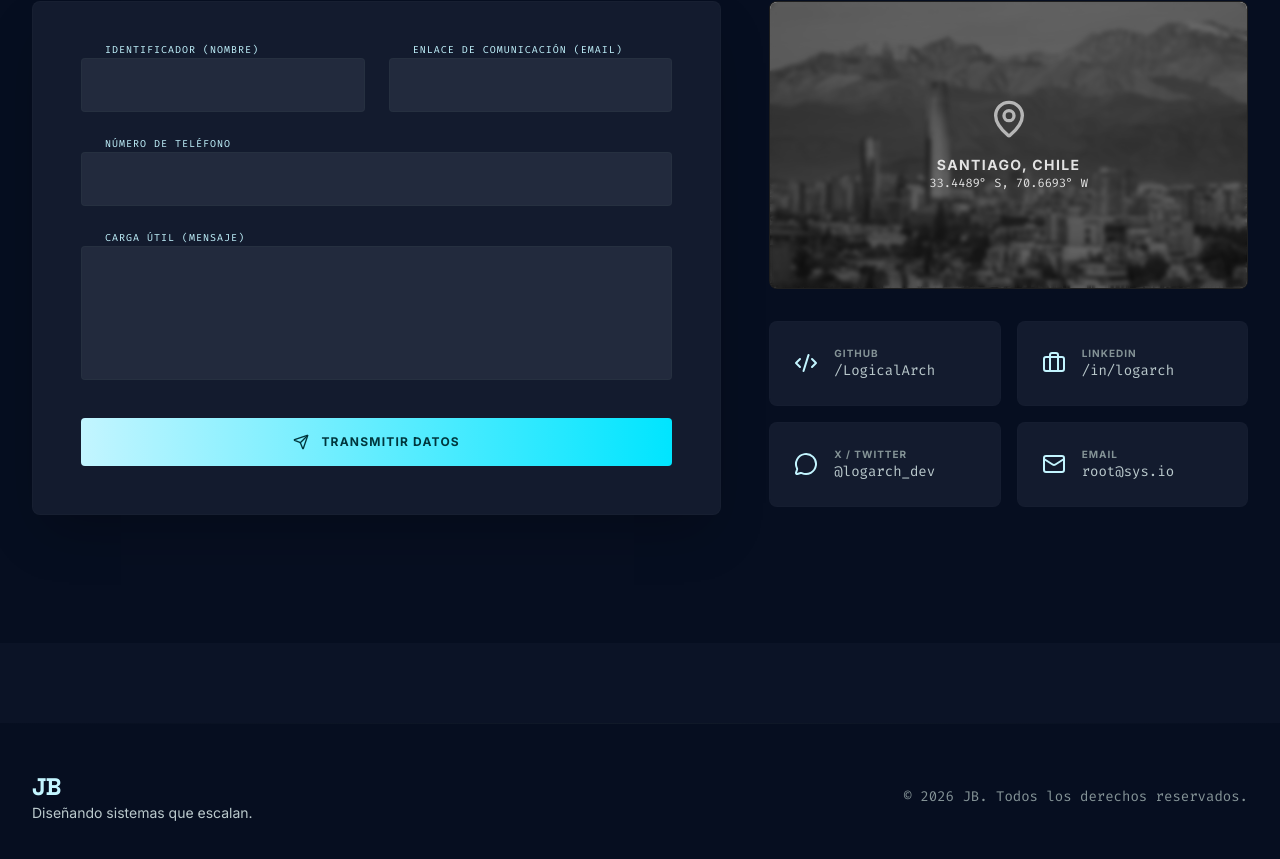
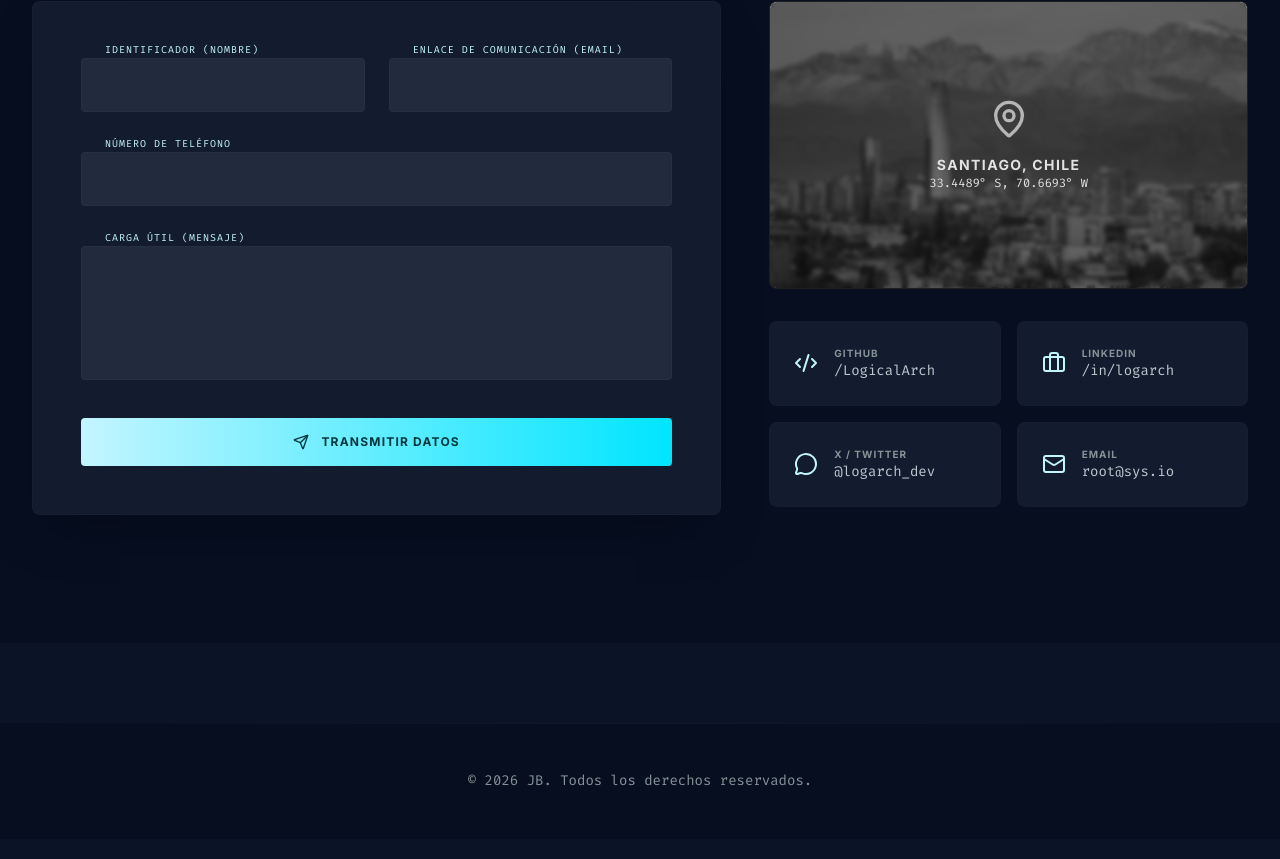
Before and after one commit to Jabarona/Portafolio_Profesional, a React (Vite) app: page / in a window 1280 px wide. Shown: the part 5313-6172 px from the top of the page. Built offline with nearby package versions, Linux system fonts and the light colour scheme.

Commit message:
Limpiar footer: centrar copyright y remover logo

```diff
--- a/src/components/Footer.tsx
+++ b/src/components/Footer.tsx
@@ -6,20 +6,10 @@ export const Footer = () => {
   const { t } = useLanguage();
   return (
     <footer className="bg-surface-container-lowest w-full py-12 mt-20 relative tonal-shift-top">
-      <div className="flex flex-col md:flex-row justify-between items-center max-w-7xl mx-auto px-8 gap-6">
-        <motion.div
-          initial={{ opacity: 0 }}
-          whileInView={{ opacity: 1 }}
-          viewport={{ once: true }}
-        >
-          <h3 className="text-2xl font-headline font-bold text-primary tracking-tighter">JB</h3>
-          <p className="text-on-surface-variant text-sm">{t('footer.desc')}</p>
-        </motion.div>
-
-        <div className="text-sm font-mono text-outline">
+      <div className="flex justify-center items-center max-w-7xl mx-auto px-8">
+        <div className="text-sm font-mono text-outline text-center">
           © {new Date().getFullYear()} JB. {t('footer.rights')}
         </div>
-
       </div>
     </footer>
   );
```
